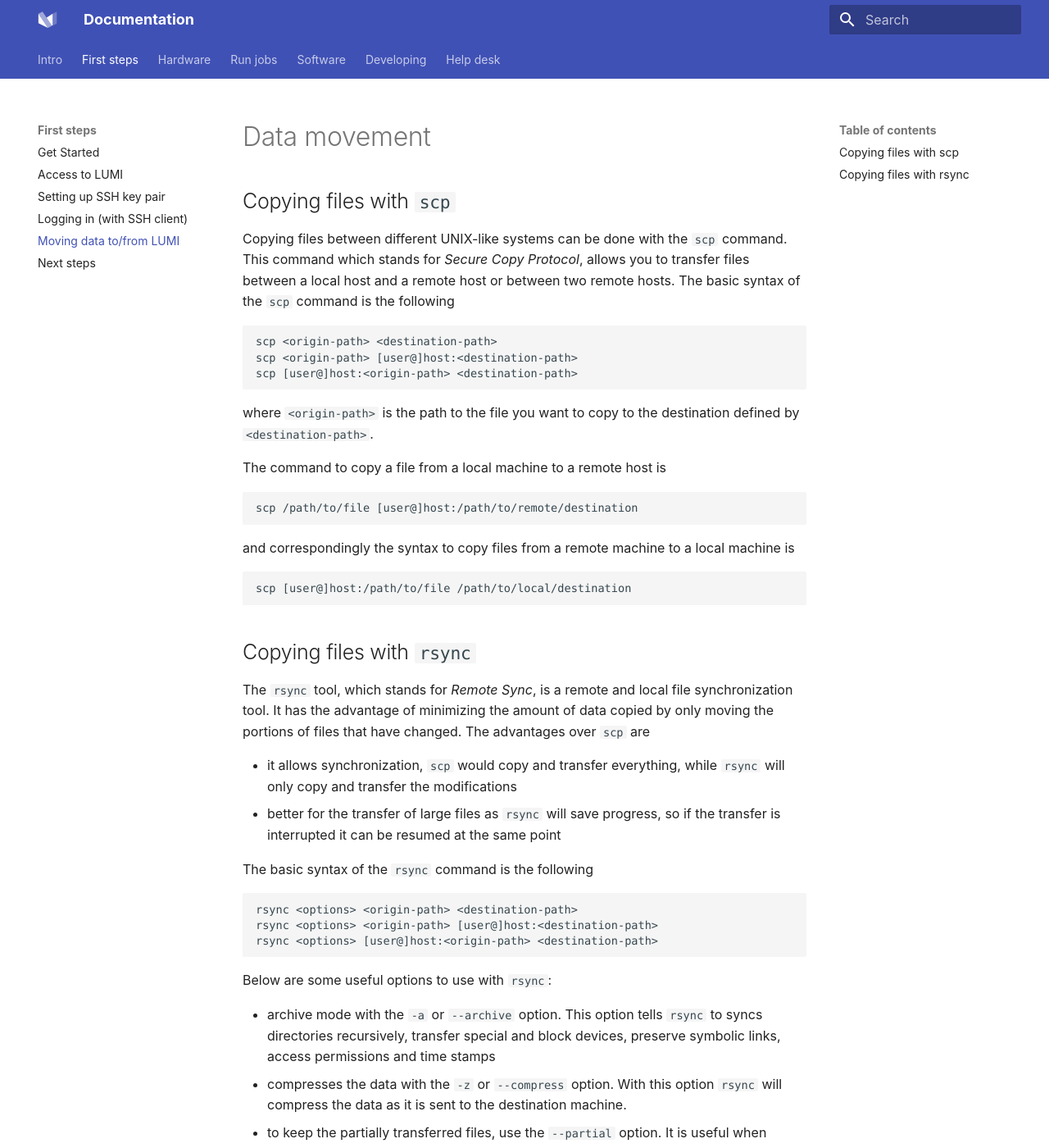
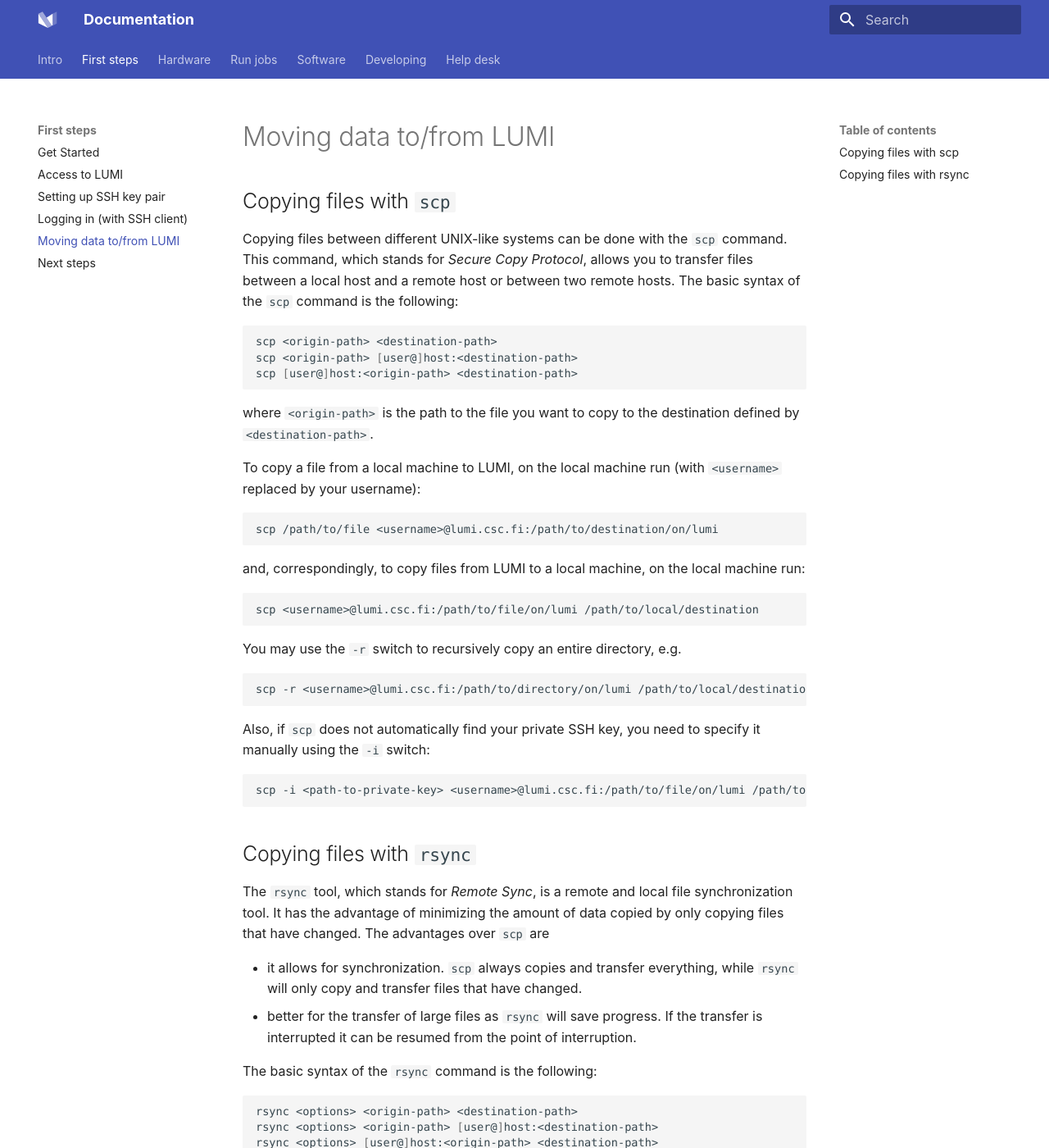
Before and after one commit to Lumi-supercomputer/lumi-userguide, an MkDocs documentation site: the page built from docs/storage/moving/scp-rsync.md, in a window 1280 px wide and 1400 px high. Shown: the whole window at 82% size. Built offline with MkDocs 1.6.1 and Material for MkDocs 9.7.7, drawn with Linux system fonts in a browser that asks for light colours.

Commit message:
Minor changes to the moving data to/from lumi section of the docs + clean-ups.

````diff
--- a/docs/storage/moving/scp-rsync.md
+++ b/docs/storage/moving/scp-rsync.md
@@ -1,13 +1,13 @@
-# Data movement
+# Moving data to/from LUMI
 
 ## Copying files with `scp`
 
 Copying files between different UNIX-like systems can be done with the `scp`
-command. This command which stands for *Secure Copy Protocol*, allows you to
+command. This command, which stands for *Secure Copy Protocol*, allows you to
 transfer files between a local host and a remote host or between two remote
-hosts. The basic syntax of the `scp` command is the following
+hosts. The basic syntax of the `scp` command is the following:
 
-```
+```bash
 scp <origin-path> <destination-path>
 scp <origin-path> [user@]host:<destination-path>
 scp [user@]host:<origin-path> <destination-path>
@@ -16,35 +16,46 @@
 where `<origin-path>` is the path to the file you want to copy to the
 destination defined by `<destination-path>`.
 
+To copy a file from a local machine to LUMI, on the local machine run (with
+`<username>` replaced by your username):
 
-The command to copy a file from a  local machine to a remote host is
-
-```
-scp /path/to/file [user@]host:/path/to/remote/destination
+```bash
+scp /path/to/file <username>@lumi.csc.fi:/path/to/destination/on/lumi
 ```
 
-and correspondingly the syntax to copy files from a remote machine to a local
-machine is
+and, correspondingly, to copy files from LUMI to a local machine, on the local
+machine run:
 
+```bash
+scp <username>@lumi.csc.fi:/path/to/file/on/lumi /path/to/local/destination
 ```
-scp [user@]host:/path/to/file /path/to/local/destination
+
+You may use the `-r` switch to recursively copy an entire directory, e.g.
+
+```bash
+scp -r <username>@lumi.csc.fi:/path/to/directory/on/lumi /path/to/local/destination
+```
+
+Also, if `scp` does not automatically find your private SSH key, you need to specify it manually using the `-i` switch:
+
+```bash
+scp -i <path-to-private-key> <username>@lumi.csc.fi:/path/to/file/on/lumi /path/to/local/destination
 ```
 
 ## Copying files with `rsync`
 
 The `rsync` tool, which stands for *Remote Sync*, is a remote and local file
 synchronization tool. It has the advantage of minimizing the amount of data
-copied by only moving the portions of files that have changed. The advantages
-over `scp` are
+copied by only copying files that have changed. The advantages over `scp` are
 
-- it allows synchronization, `scp` would copy and transfer everything, while
-  `rsync` will only copy and transfer the modifications
-- better for the transfer of large files as `rsync` will save progress, so if
-  the transfer is interrupted it can be resumed at the same point
+- it allows for synchronization. `scp` always copies and transfer everything,
+  while `rsync` will only copy and transfer files that have changed.
+- better for the transfer of large files as `rsync` will save progress. If the
+  transfer is interrupted it can be resumed from the point of interruption.
 
-The basic syntax of the `rsync` command is the following
+The basic syntax of the `rsync` command is the following:
 
-```
+```bash
 rsync <options> <origin-path> <destination-path>
 rsync <options> <origin-path> [user@]host:<destination-path>
 rsync <options> [user@]host:<origin-path> <destination-path>
@@ -52,9 +63,9 @@
 
 Below are some useful options to use with `rsync`:
 
-- archive mode with the `-a` or `--archive` option. This option tells `rsync` to
-  syncs directories recursively, transfer special and block devices, preserve
-  symbolic links, access permissions and time stamps
+- archive mode with the `-a` or `--archive` option. This option tells `rsync`
+  to syncs directories recursively, transfer special and block devices,
+  preserve symbolic links, access permissions and time stamps
 - compresses the data with the `-z` or `--compress` option. With this option
   `rsync` will compress the data as it is sent to the destination machine.
 - to keep the partially transferred files, use the `--partial` option. It is
````
Also changed, not shown: docs/firststeps/SSH-keys.md (+2 -3 lines), docs/firststeps/accessLUMI.md (+0 -1 lines), docs/firststeps/loggingin.md (+5 -9 lines).
